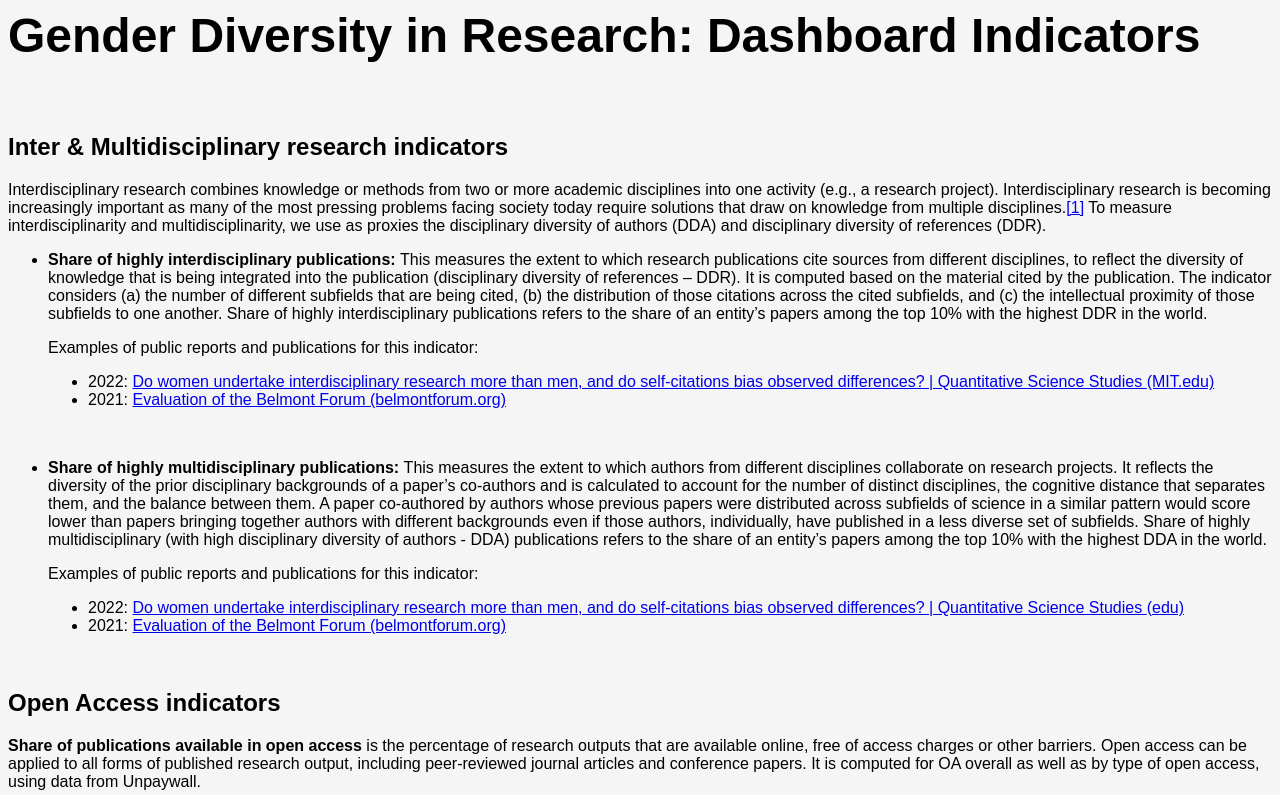
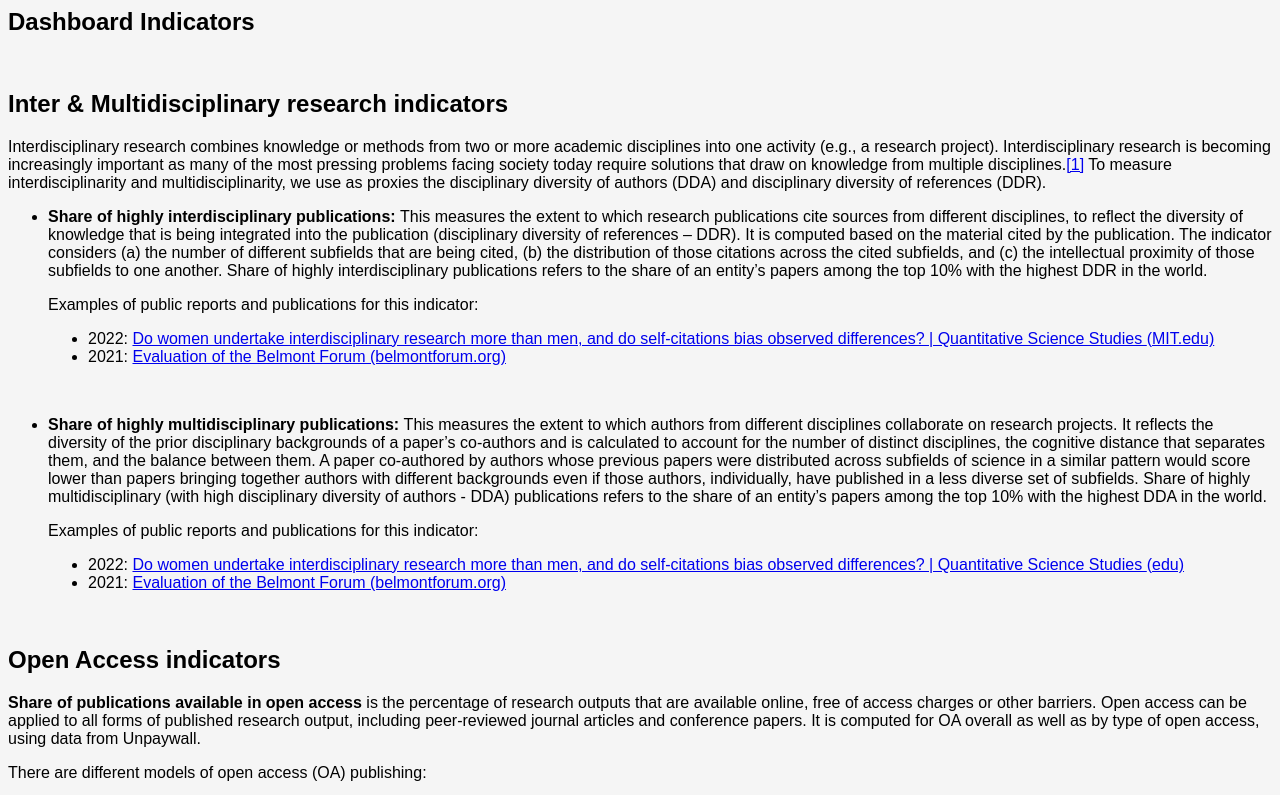
Before and after one commit to xhangy-5/diversity_pro_bono, a plain HTML site: page index.html in a window 1280 px wide. Shown: the top 795 px of the page. Drawn offline with Linux system fonts and the light colour scheme.

Commit message:
Update index.html

```diff
--- a/index.html
+++ b/index.html
@@ -1,7 +1,7 @@
 <html>
     <head>
         <style>
-            h1 {font-family: "Arial"; font-size: 48px;}
+            h1 {font-family: "Arial"; font-size: 24px;}
             h2 {font-family: "Arial";}
             h3 {font-family: "Arial";}
             h4 {font-family: "Arial";}
@@ -28,7 +28,7 @@
         </style>
     </head>
     <body style="background-color: #f5f5f5;">
-        <h1><strong>Gender Diversity in Research: Dashboard Indicators</strong></h1>
+        <h1><strong>Dashboard Indicators</strong></h1>
         <p>&nbsp;</p>
         <h2>Inter &amp; Multidisciplinary research indicators</h2>
         <p>Interdisciplinary research combines knowledge or methods from two or more academic disciplines into one activity (e.g., a research project). Interdisciplinary research is becoming increasingly important as many of the most pressing problems facing society today require solutions that draw on knowledge from multiple disciplines.<a href="#_ftn1" name="_ftnref1">[1]</a> To measure interdisciplinarity and multidisciplinarity, we use as proxies the disciplinary diversity of authors (DDA) and disciplinary diversity of references (DDR).</p>
```
